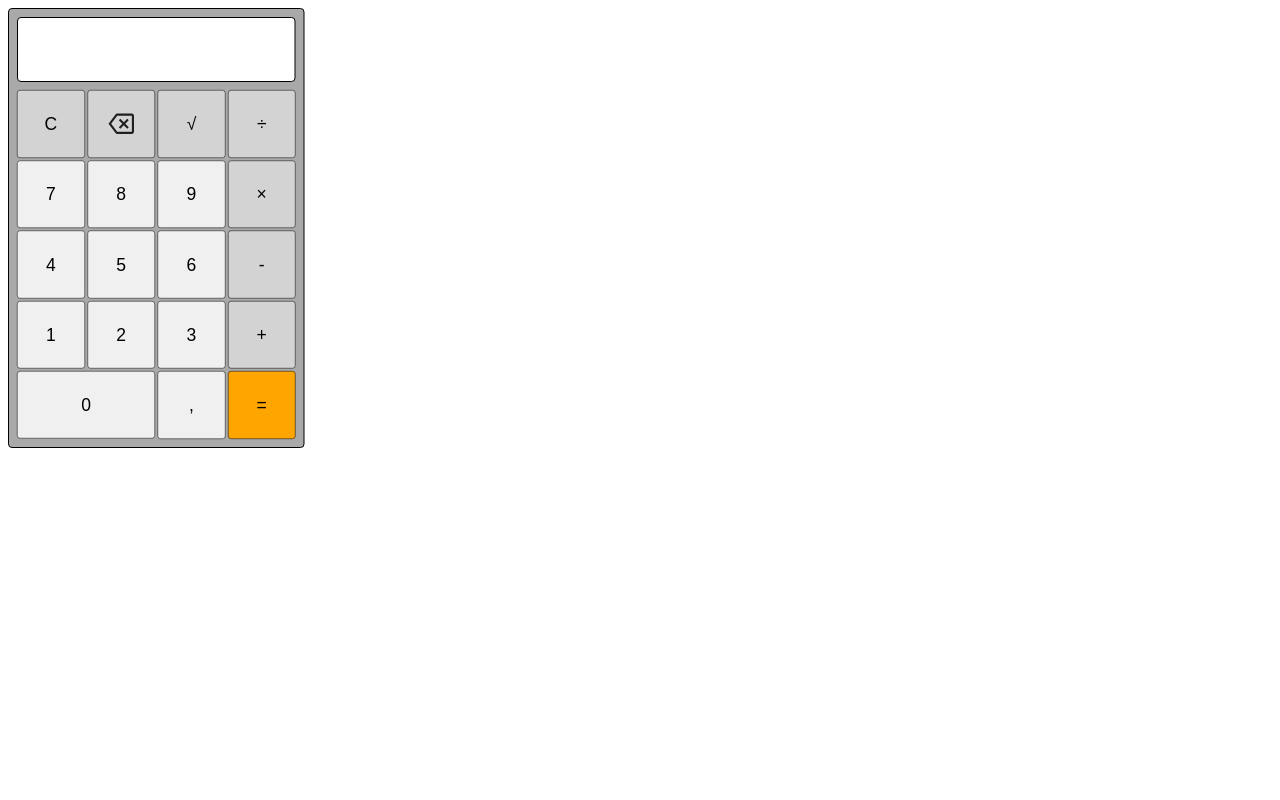
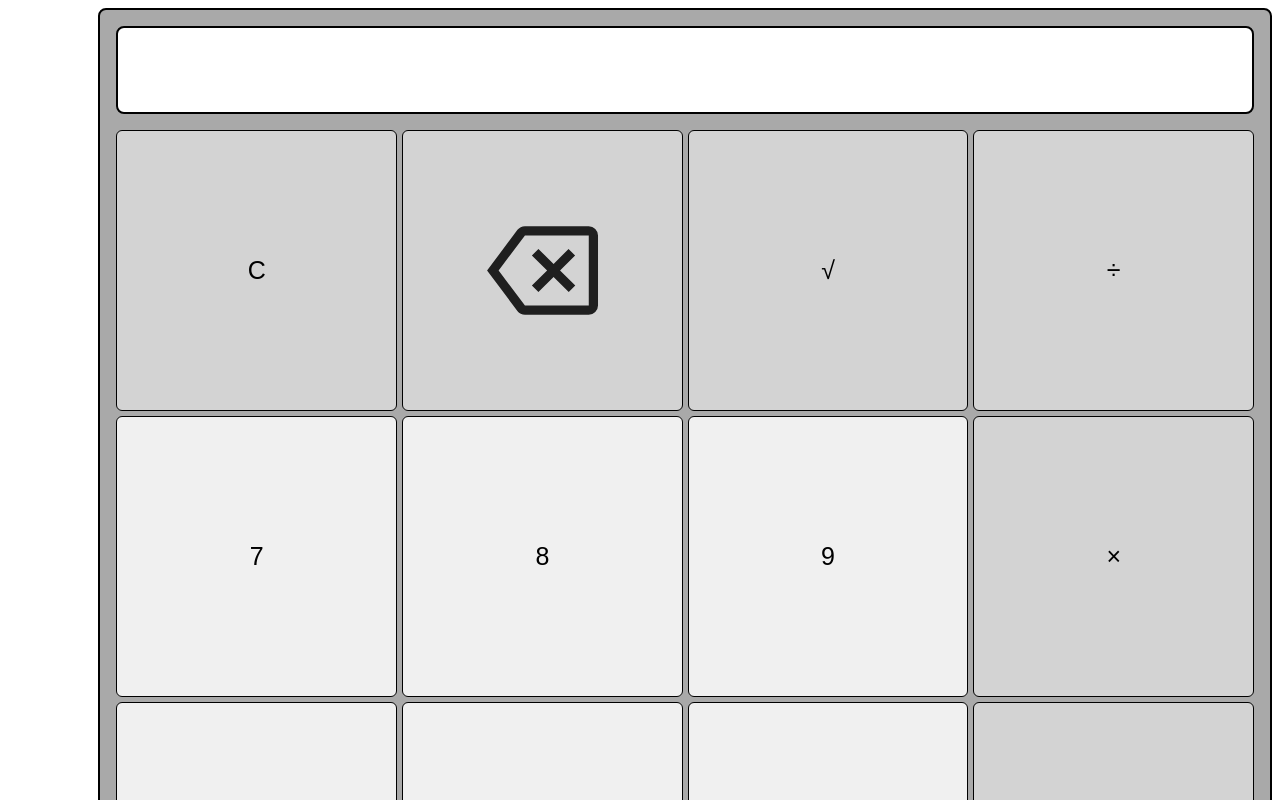
Before and after one commit to erlesando/collaboratecalculator, a SvelteKit app: page /calculator in a window 1280 px wide. Shown: the top 800 px of the page. Built offline with nearby package versions, Linux system fonts and the light colour scheme.

Commit message:
removed text cursur and made calculator adjust to window size

```diff
--- a/src/lib/Calculator.svelte
+++ b/src/lib/Calculator.svelte
@@ -109,7 +109,7 @@
     */
     .calculator {
         --space: 1rem;   /* general space between elements */
-        --font-size: 35px;
+        --font-size: 25px;
 
         --border-color: black;
         --border: 2px solid var(--border-color);
@@ -119,10 +119,10 @@
 		text-align: center;
 
         /* space between calculator innards and edge of calculator */
+        margin-left: auto;
+        margin-top: auto;
         padding: var(--space);
-
-        transform: scale(0.5); /* Adjust size while keeping proportions */
-        transform-origin: left top; /* Ensures it scales from the middle */
+        width: 90%;
     }
 
     /*
@@ -135,6 +135,9 @@
     }
 
     .invisible_input {
+        width: 90%;
+        caret-color: transparent;
+
         /* padding inside inputbox (make it relative to 1 character ~ 1ch) */
         padding-block: 0.5ch;
         padding-inline: 0.5ch;
@@ -142,17 +145,17 @@
 		background-color: white;
 		text-align: right;
         border: none;
-        outline: none
+        outline: none;
 	}
 
     .log {
         color: gray;
-        font-size: 25px
+        font-size: 15px
 	}
 
     .calc {
         color: black;
-        font-size: 40px;
+        font-size: 25px;
     }
 
 	.inputbox {
--- a/src/routes/+page.svelte
+++ b/src/routes/+page.svelte
@@ -2,8 +2,8 @@
 
     function open_calculator() {
         // FIXME: find correct size for the popup
-        let height = 450;
-        let width = 320;
+        let height = 550;
+        let width = 350;
         const popup = window.open("/calculator", "Calculator", "popup, width="+ width + "px, height="+ height + "px");
         if (popup) popup.focus();
     }
--- a/src/routes/calculator/+page.svelte
+++ b/src/routes/calculator/+page.svelte
@@ -1,5 +1,4 @@
 <script>
-    let {onkeydown} = $props()
     import Calculator from "$lib/Calculator.svelte";
 </script>
 
```
